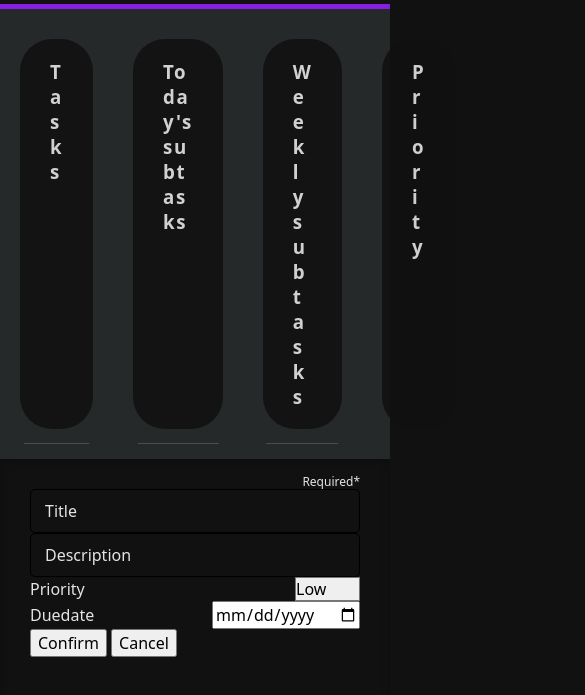
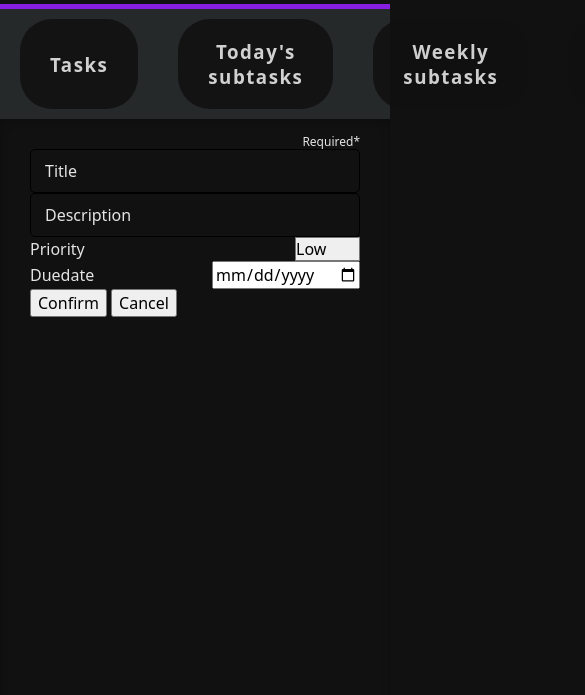
Before and after one commit to niklonberg/Top-todolist-ts, a website built with webpack: page src/index-template.html in a window 390 px wide. Shown: the part 45-740 px from the top of the page, 585 px wide, since content can reach past the window. Built offline with nearby package versions, Linux system fonts and the light colour scheme; no server answers.

Commit message:
change navbar list item styling for breakpoint

```diff
--- a/src/components/css/nav-bar.css
+++ b/src/components/css/nav-bar.css
@@ -12,6 +12,7 @@
   #nav-bar .list-item-title {
     padding-inline: var(--sm-gap);
     margin: 0;
+    word-break: normal;
   }
 
   #nav-bar .selected-nav-item {
@@ -25,6 +26,21 @@
       top: 0;
     }
 
+    #nav-bar .list-item {
+      margin-block: var(--sm-gap);
+    }
+
+    #nav-bar .list-item::after {
+      display: none;
+    }
+
+    #nav-bar .list-item-title {
+      display: flex;
+      align-items: center;
+      justify-content: center;
+      text-align: center;
+    }
+
     #home {
       display: flex;
       justify-content: space-between;
```
